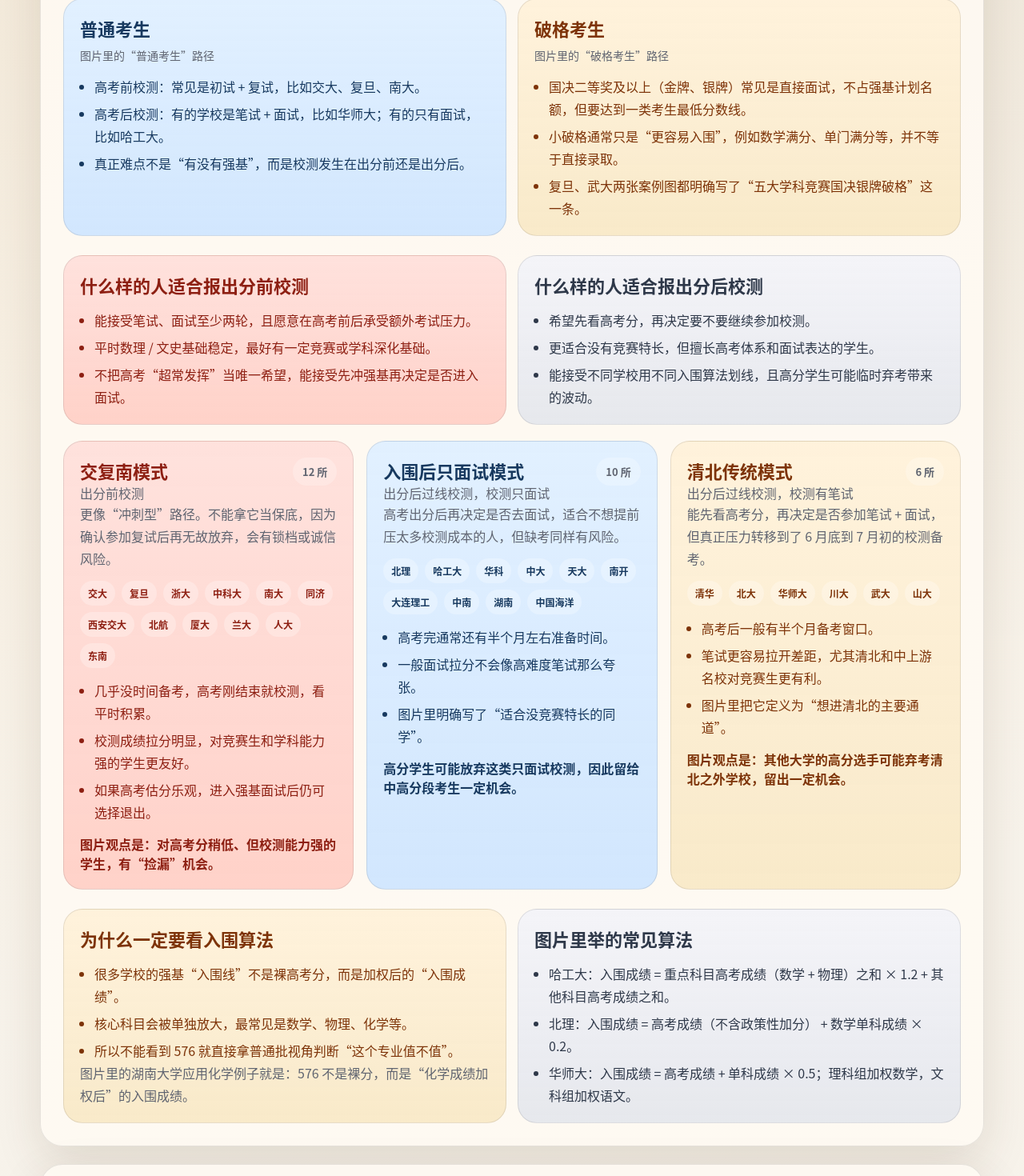
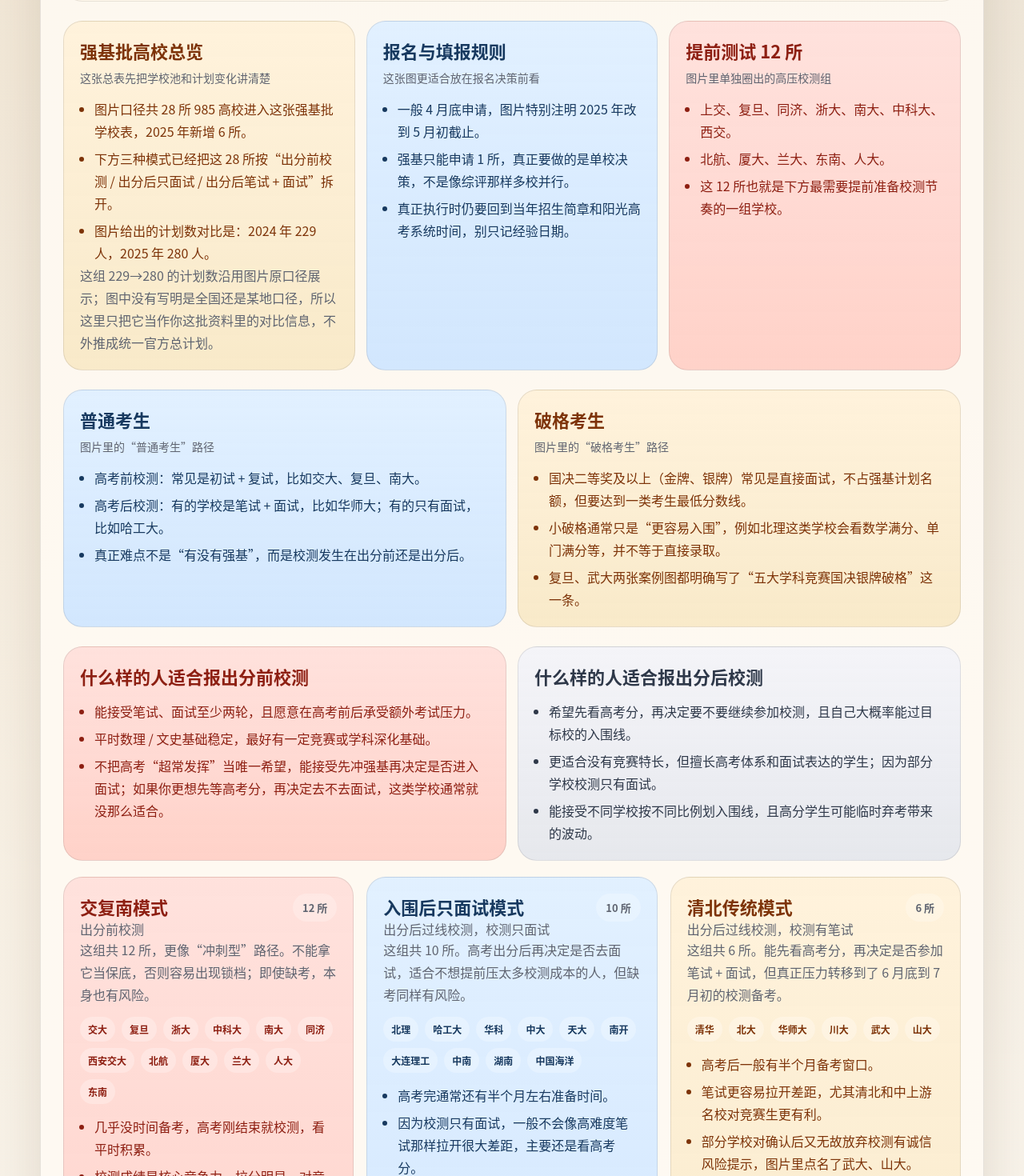
Before and after one commit to t86/zhaosheng, a Next.js app: page /selection in a window 1280 px wide. Shown: the part 2040-3510 px from the top of the page at 80% size. Built offline with nearby package versions, Linux system fonts and the light colour scheme.

Commit message:
feat: expand selection guide content

```diff
--- a/app/page.tsx
+++ b/app/page.tsx
@@ -95,7 +95,7 @@
             <strong>强基与综评板块</strong>
           </div>
           <p>
-            现在已经包含强基三种模式、复旦 / 武大 / 东南案例、上海 11 所综评高校、交大综评流程与 2025 入围线。
+            现在已经包含 28 所强基高校总览、强基三种模式、复旦 / 武大 / 东南案例、上海 11 所综评高校、交大综评流程与 2025 入围线。
           </p>
           <div className={styles.selectionPreview}>
             <span>强基模式</span>
--- a/app/selection/page.tsx
+++ b/app/selection/page.tsx
@@ -193,15 +193,21 @@
         <div className={styles.sectionHeader}>
           <div>
             <span className={styles.sectionKicker}>强基板块</span>
-            <h2>先看规则，再看模式</h2>
+            <h2>先看总览，再看规则和模式</h2>
             <p>
-              强基批真正要分清的不是“要不要报”，而是 `出分前校测 / 出分后只面试 / 出分后笔试 + 面试`
-              三种模式，以及入围算法究竟是不是裸高考分。
+              这组图片先补齐了 `28 所学校总览 / 报名时间 / 只能报 1 所 / 提前测试 12 所` 这层底图；
+              再往下才是 `出分前校测 / 出分后只面试 / 出分后笔试 + 面试` 三种模式，以及入围算法究竟是不是裸高考分。
             </p>
           </div>
         </div>
 
         <div className={styles.disclaimerCard}>{qiangji.disclaimer}</div>
+
+        <div className={styles.panelGridThree}>
+          {qiangji.overviewPanels.map((panel) => (
+            <BulletCard key={panel.title} panel={panel} />
+          ))}
+        </div>
 
         <div className={styles.panelGridTwo}>
           {qiangji.comparePanels.map((panel) => (
--- a/data/selection-guides.ts
+++ b/data/selection-guides.ts
@@ -172,6 +172,40 @@
   qiangji: {
     disclaimer:
       "本区分两类信息：一类是图片里明确可见的时间线、公式、学校名单和分数线；另一类是图片里的经验判断，比如“适合谁”“机会”“风险”，这些属于图片观点。",
+    overviewPanels: [
+      {
+        title: "强基批高校总览",
+        subtitle: "这张总表先把学校池和计划变化讲清楚",
+        tone: "warm",
+        bullets: [
+          "图片口径共 28 所 985 高校进入这张强基批学校表，2025 年新增 6 所。",
+          "下方三种模式已经把这 28 所按“出分前校测 / 出分后只面试 / 出分后笔试 + 面试”拆开。",
+          "图片给出的计划数对比是：2024 年 229 人，2025 年 280 人。",
+        ],
+        note:
+          "这组 229→280 的计划数沿用图片原口径展示；图中没有写明是全国还是某地口径，所以这里只把它当作你这批资料里的对比信息，不外推成统一官方总计划。",
+      },
+      {
+        title: "报名与填报规则",
+        subtitle: "这张图更适合放在报名决策前看",
+        tone: "cool",
+        bullets: [
+          "一般 4 月底申请，图片特别注明 2025 年改到 5 月初截止。",
+          "强基只能申请 1 所，真正要做的是单校决策，不是像综评那样多校并行。",
+          "真正执行时仍要回到当年招生简章和阳光高考系统时间，别只记经验日期。",
+        ],
+      },
+      {
+        title: "提前测试 12 所",
+        subtitle: "图片里单独圈出的高压校测组",
+        tone: "alert",
+        bullets: [
+          "上交、复旦、同济、浙大、南大、中科大、西交。",
+          "北航、厦大、兰大、东南、人大。",
+          "这 12 所也就是下方最需要提前准备校测节奏的一组学校。",
+        ],
+      },
+    ] satisfies BulletPanel[],
     comparePanels: [
       {
         title: "普通考生",
@@ -189,7 +223,7 @@
         tone: "warm",
         bullets: [
           "国决二等奖及以上（金牌、银牌）常见是直接面试，不占强基计划名额，但要达到一类考生最低分数线。",
-          "小破格通常只是“更容易入围”，例如数学满分、单门满分等，并不等于直接录取。",
+          "小破格通常只是“更容易入围”，例如北理这类学校会看数学满分、单门满分等，并不等于直接录取。",
           "复旦、武大两张案例图都明确写了“五大学科竞赛国决银牌破格”这一条。",
         ],
       },
@@ -201,16 +235,16 @@
         bullets: [
           "能接受笔试、面试至少两轮，且愿意在高考前后承受额外考试压力。",
           "平时数理 / 文史基础稳定，最好有一定竞赛或学科深化基础。",
-          "不把高考“超常发挥”当唯一希望，能接受先冲强基再决定是否进入面试。",
+          "不把高考“超常发挥”当唯一希望，能接受先冲强基再决定是否进入面试；如果你更想先等高考分，再决定去不去面试，这类学校通常就没那么适合。",
         ],
       },
       {
         title: "什么样的人适合报出分后校测",
         tone: "soft",
         bullets: [
-          "希望先看高考分，再决定要不要继续参加校测。",
-          "更适合没有竞赛特长，但擅长高考体系和面试表达的学生。",
-          "能接受不同学校用不同入围算法划线，且高分学生可能临时弃考带来的波动。",
+          "希望先看高考分，再决定要不要继续参加校测，且自己大概率能过目标校的入围线。",
+          "更适合没有竞赛特长，但擅长高考体系和面试表达的学生；因为部分学校校测只有面试。",
+          "能接受不同学校按不同比例划入围线，且高分学生可能临时弃考带来的波动。",
         ],
       },
     ] satisfies BulletPanel[],
@@ -220,11 +254,12 @@
         timing: "出分前校测",
         tone: "alert",
         schools: ["交大", "复旦", "浙大", "中科大", "南大", "同济", "西安交大", "北航", "厦大", "兰大", "人大", "东南"],
-        strategy: "更像“冲刺型”路径。不能拿它当保底，因为确认参加复试后再无故放弃，会有锁档或诚信风险。",
+        strategy: "这组共 12 所，更像“冲刺型”路径。不能拿它当保底，否则容易出现锁档；即使缺考，本身也有风险。",
         features: [
           "几乎没时间备考，高考刚结束就校测，看平时积累。",
-          "校测成绩拉分明显，对竞赛生和学科能力强的学生更友好。",
+          "校测成绩是核心竞争力，拉分明显，对竞赛生和学科能力强的学生更友好。",
           "如果高考估分乐观，进入强基面试后仍可选择退出。",
+          "对于确认参加复试又无故放弃的考生，高校可能通报生源省份考试招生机构并如实记入诚信档案，图片里点名了复旦、东南、厦大、南大。",
         ],
         opportunity: "图片观点是：对高考分稍低、但校测能力强的学生，有“捡漏”机会。",
       },
@@ -233,23 +268,25 @@
         timing: "出分后过线校测，校测只面试",
         tone: "cool",
         schools: ["北理", "哈工大", "华科", "中大", "天大", "南开", "大连理工", "中南", "湖南", "中国海洋"],
-        strategy: "高考出分后再决定是否去面试，适合不想提前压太多校测成本的人，但缺考同样有风险。",
+        strategy: "这组共 10 所。高考出分后再决定是否去面试，适合不想提前压太多校测成本的人，但缺考同样有风险。",
         features: [
           "高考完通常还有半个月左右准备时间。",
-          "一般面试拉分不会像高难度笔试那么夸张。",
+          "因为校测只有面试，一般不会像高难度笔试那样拉开很大差距，主要还是看高考分。",
           "图片里明确写了“适合没竞赛特长的同学”。",
+          "对于确认参加学校考核又无故放弃的考生，高校可能通报生源省份考试招生机构并如实记入诚信档案，图片里点名了北理、天大、中大、南开、大连理工、哈工大、华科。",
         ],
-        opportunity: "高分学生可能放弃这类只面试校测，因此留给中高分段考生一定机会。",
+        opportunity: "图片观点是：高分选手很可能因为这类校测只面试、拉分有限而弃考，因此留给中高分段考生一定机会。",
       },
       {
         title: "清北传统模式",
         timing: "出分后过线校测，校测有笔试",
         tone: "warm",
         schools: ["清华", "北大", "华师大", "川大", "武大", "山大"],
-        strategy: "能先看高考分，再决定是否参加笔试 + 面试，但真正压力转移到了 6 月底到 7 月初的校测备考。",
+        strategy: "这组共 6 所。能先看高考分，再决定是否参加笔试 + 面试，但真正压力转移到了 6 月底到 7 月初的校测备考。",
         features: [
           "高考后一般有半个月备考窗口。",
           "笔试更容易拉开差距，尤其清北和中上游名校对竞赛生更有利。",
+          "部分学校对确认后又无故放弃校测有诚信风险提示，图片里点名了武大、山大。",
           "图片里把它定义为“想进清北的主要通道”。",
         ],
         opportunity: "图片观点是：其他大学的高分选手可能弃考清北之外学校，留出一定机会。",
@@ -262,18 +299,18 @@
         bullets: [
           "很多学校的强基“入围线”不是裸高考分，而是加权后的“入围成绩”。",
           "核心科目会被单独放大，最常见是数学、物理、化学等。",
-          "所以不能看到 576 就直接拿普通批视角判断“这个专业值不值”。",
+          "所以不能看到 576 就直接拿普通批视角判断“这个专业值不值”；图片里的湖南大学应用化学例子就是，576 对应的是化学加权后的入围成绩，不是裸高考分。",
         ],
         note:
-          "图片里的湖南大学应用化学例子就是：576 不是裸分，而是“化学成绩加权后”的入围成绩。",
+          "图片把反推逻辑写得很直白：湖南大学应用化学的入围成绩 = 化学科目高考成绩 × 2 + 其他科目高考成绩之和，也就是“高考总分 + 化学单科分”。按这个口径，若化学是 61 分，576 对应的裸高考分其实只相当于 515。图里还补了一条小破格示例：化学单科满分且过一本线、入围成绩进入强基分省计划数 6 倍范围内时，可以破格入围。",
       },
       {
         title: "图片里举的常见算法",
         tone: "soft",
         bullets: [
-          "哈工大：入围成绩 = 重点科目高考成绩（数学 + 物理）之和 × 1.2 + 其他科目高考成绩之和。",
-          "北理：入围成绩 = 高考成绩（不含政策性加分） + 数学单科成绩 × 0.2。",
-          "华师大：入围成绩 = 高考成绩 + 单科成绩 × 0.5；理科组加权数学，文科组加权语文。",
+          "第一类是把核心科目直接乘系数放大。哈工大就是：入围成绩 = 重点科目高考成绩（数学 + 物理）之和 × 1.2 + 其他科目高考成绩之和。",
+          "第二类是在高考总分基础上，额外附加核心科目按比例折算分。北理就是：入围成绩 = 高考成绩（不含政策性加分） + 数学单科成绩 × 0.2。",
+          "华师大也属于第二类：入围成绩 = 高考成绩 + 单科成绩 × 0.5；理科组加权数学，文科组加权语文。",
         ],
       },
     ] satisfies BulletPanel[],
@@ -282,27 +319,48 @@
         title: "怎么看强基批是工科还是理科",
         tone: "cool",
         bullets: [
-          "先看培养方案和培养学院，而不是只看专业名称。",
+          "先看培养方案和培养学院，而不是只看专业名称；有些学校会直接写在简章里，有些要去校园内部网或后续培养文件里才能看清。",
           "图片给的例子是北航“应用物理学”，内部实际对应应用物理、空间科学、电子科学三套培养方案。",
+          "这三套方案对应的培养学院也不同：应用物理由物理学院培养，空间科学走空间与地球科学学院，电子科学走集成电路科学与工程学院。",
+          "所以同一个强基专业名下面，既可能偏基础理科，也可能明显连到工科平台；图片里还特别提到，最后录取最高分居然是应用物理学（空间科学）。",
           "图片观点是：2025 年较火的强基培养方向包括数学（人工智能）、物理（集成电路）等。",
+        ],
+      },
+      {
+        title: "2025 工科化方向怎么分布",
+        tone: "warm",
+        bullets: [
+          "这张 2025 大表最明显的趋势是两类：数学 / 信息方向大量往人工智能、智能科学走，物理方向大量往电子科学、集成电路走。",
+          "更直接的工程平台也在增加，图里能明确看到工程力学、船舶与海洋工程、智能无人系统、智能装备与系统、高分子材料、生物医学工程等方向。",
+          "很多学校这类工科化方向的计划数其实不大，常见是 1 到 3 人或共享计划，更像小口径拔尖培养，不是大规模扩招。",
+        ],
+      },
+      {
+        title: "文科生读强基的一条路",
+        tone: "soft",
+        bullets: [
+          "图片给的核心判断是：文科生可以把强基理解成一条“继续读研 + 走选调生路线”的路径，因为强基院校本身都是 985。",
+          "图片观点认为，选调生本来就更看学校出身，而强基能在文科保研率偏低的情况下，提供继续深造的稳定通道。",
+          "这张图还特别强调：部分选调生岗位对研究生报考条件相对宽松，甚至非中共党员的研究生也可以报考，因此对文科生的长期路径有吸引力。",
         ],
       },
       {
         title: "本科读强基的出路",
         tone: "alert",
         bullets: [
-          "转段通常保研率很高，但图片强调“强基转段一般更偏本校”。",
-          "可以本专业直博 / 硕博连读，也可以放弃保研后自己考研、留学或就业。",
-          "本科期间可以退出强基计划回普通班，但一般不能转专业，且会失去对应保研资格。",
+          "转段通常保研率很高，但图片强调“强基转段一般更偏本校”；保研本身可以跨学校、跨专业，但强基这条转段路多数还是以本校为主。",
+          "转段后的常见去向包括本专业直博 / 硕博连读，也可以跨专业保研到热门工科或其他方向，图里还举了同济转段时转工科概率大的例子。",
+          "如果不走转段，也可以放弃保研后自己考研、申请留学读研、本科毕业直接就业，或者去考公考编、走选调生路线。",
+          "本科期间可以退出强基计划回普通班，但强基入学后一般不能转专业，且会失去对应保研资格。",
         ],
       },
       {
         title: "强基锁档能不能破",
         tone: "soft",
         bullets: [
-          "图片给的本科阶段“破锁档”路线是港校 / 港新大学：与强基几乎同期录取、且不完全和考试院联网。",
-          "入学后如果不想读强基班，可以退出强基计划回普通班。",
-          "研究生阶段仍可以通过转段、考研、留学等方式转去更适合的方向。",
+          "图片给的本科阶段“破锁档”路线是港校 / 港新大学。港校通常在 7/5 前后与强基几乎同期录取，选择港校一般不会被强基锁档；港新院校则更像完全不和考试院联网。",
+          "入学后如果不想继续读强基班，可以退出强基计划回普通班，但不是借此转专业。",
+          "如果本科阶段不调整，研究生阶段仍可以通过转段、考研、留学等方式转去更适合的方向。",
         ],
       },
     ] satisfies BulletPanel[],
@@ -311,7 +369,7 @@
         school: "北大 / 北航 / 北理",
         examples: [
           "北大图片里能明确看到：信息与计算科学、环境化学、材力方向、生态学、生物医学工程等。",
-          "北航图片里能明确看到：信息与计算科学、应用物理（电子科学 / 集成电路）等。",
+          "北航图片里能明确看到：信息与计算科学（人工智能）、应用物理（电子科学 / 集成电路）等。",
           "北理图片里能明确看到：智能无人系统技术（机电 / 车辆）、高分子材料与工程等。",
         ],
       },
@@ -325,13 +383,22 @@
         ],
       },
       {
+        school: "人大 / 天大 / 武大 / 中科大",
+        examples: [
+          "人大：数据计算及应用（智能科学），图里直接挂到高瓴人工智能学院。",
+          "天大：数学与应用数学（智能科学）。",
+          "武大：数学与应用数学（智能科学），图里直接挂到人工智能学院。",
+          "中科大：物理学（电子科学），图里明确挂到集成电路学院。",
+        ],
+      },
+      {
         school: "浙大 / 南大 / 东南 / 西交 / 哈工大",
         examples: [
           "浙大：工程力学。",
           "南大：数学与应用数学（智能科学）。",
-          "东南：数学类（智能科学）、物理类（集成电路）。",
-          "西交：数学类（智能科学）、智能装备与系统。",
-          "哈工大大表信息量很大，图片能看出其工科强基条目明显更多。",
+          "东南：数学类（智能科学）、物理类（集成电路），分别连到人工智能学院和集成电路学院。",
+          "西交：数学类（智能科学）。",
+          "哈工大：智能装备与系统、航天材料、高分子材料，以及数学 + 自动化 / 电子信息 / 人工智能等交叉方向；大表能看出其工科强基条目明显更多。",
         ],
       },
     ] satisfies SchoolExampleGroup[],
@@ -342,17 +409,18 @@
         bullets: [
           "理科类：图片观点是校测达到竞赛难度的主要是清华、北大、复旦、中科大（尤其物理）、浙大（尤其数学）。",
           "同时，图片也强调“绝大部分笔试只到预赛难度”，不要把所有学校都想成清北级别。",
-          "对非竞赛生更友好的学校，图片点名了上交、南大、人大，认为它们更重学科思维，不只考竞赛知识。",
-          "文科类：图片里给出的难度顺序是“人大 > 复旦 / 南大 > 浙大”，考察范围包括国学常识、文言文、历史、哲学、经文史化等。",
+          "对非竞赛生更友好的学校，图片点名了上交、南大、人大：题目难度虽然仍高于高考，但更重学科思维，不以竞赛知识作为核心区分点。",
+          "文科类：图片里给出的难度顺序是“人大 > 复旦 / 南大 > 浙大”，考察范围包括国学常识 / 文言文、历史、哲学、经济文化等。",
         ],
       },
       {
         title: "面试建议",
         tone: "cool",
         bullets: [
-          "熟悉自己提交过的材料，尤其是报名系统里的兴趣、特长、获奖、社会实践和阅读经历。",
-          "强化对大学和专业的认同，准备“为什么报这个专业、未来想做什么”这类衍生问题。",
-          "训练学科思维与生活连接，比如生活里的物理 / 化学、前沿科技与交叉学科。",
+          "熟悉自己提交过的材料，尤其是报名系统里的兴趣、特长、潜力、获奖、社会实践、阅读经历，连家庭背景这类常见延伸话题也要提前想过。",
+          "强化对大学和专业的认同，除了“为什么报这个专业、未来想做什么”，还要准备大学历史与文化、专业认知与人生规划这类问题。",
+          "训练学科思维与生活连接，比如生活里的物理 / 化学、前沿科技与交叉学科，不要把面试准备成纯背稿。",
+          "再往上一层，要练思辨能力与人文素养，比如社会现象剖析、社会责任感这类开放题，回答不能只有结论，要有判断过程。",
         ],
       },
     ] satisfies BulletPanel[],
@@ -372,10 +440,11 @@
         ],
         infoPanels: [
           {
-            title: "图片里明确写出的专业与选科",
+            title: "图片里明确写出的专业与科类要求",
             items: [
-              "文史类：古文字学、历史学、哲学类；高考改革省份选考不限。",
-              "理工类：数学与应用数学、信息与计算科学、物理学类、化学类、生物科学类、基础医学；高考改革省份要求物理 + 化学。",
+              "文史类专业：中国语言文学类（古文字学）、历史学、哲学类。",
+              "理工类专业：数学与应用数学、信息与计算科学、物理学类、化学类、生物科学类、基础医学。",
+              "非高考改革省份按文史 / 理工招生；高考改革省份中，文史类选考不限，理工类要求物理 + 化学。",
             ],
           },
           {
@@ -394,6 +463,7 @@
         notes: [
           "图片原话：五大学科竞赛国决银牌破格，初试和复试笔试都不用参加。",
           "体育测试被图片标注为“综合成绩同分排序的依据”。",
+          "图片脚注补充：分省招生计划数以复旦强基计划报名平台公布为准。",
         ],
       },
       {
@@ -447,13 +517,14 @@
             items: [
               "文科类：哲学，选考不限。",
               "理科类：数学类、物理学类、化学；选考要求均为物理 + 化学。",
-              "图片里还列了辨色力要求：物理学类为 II，化学为 I / II。",
+              "图片里还列了辨色力要求：数学类无要求，物理学类为 II，化学为 I / II。",
             ],
           },
         ],
         formula: "综合成绩 ≈ 高考成绩 ÷ 高考满分 × 850 + 校测成绩；校测满分 150，其中初试 100、复试 50。",
         notes: [
           "东南这张图体现的是“报名 - 确认 - 初试 - 再确认 - 复试”的双确认流程，时间管理比很多学校更琐碎。",
+          "图片底部补充：对第二类考生，校测成绩即复试成绩，按满分 150 分计。",
         ],
       },
     ] satisfies GuideTimelineCase[],
@@ -470,8 +541,9 @@
           "上海交大、复旦大学、浙江大学（海宁校区）、同济大学。",
           "华东师大、华东理工、东华大学、上海财经。",
           "上外、上大、上中医。",
+          "前面的综评申请本身就是后面填报综评志愿的资格门槛，图片原话就是“只有前面申请了，后面报志愿才可以报名”。",
         ],
-        note: "图片备注：11 所上海高校（除浙大外），2025 年计划数 2242 人。一般 5 月底申请，能申请的都申请。",
+        note: "图片备注：11 所上海高校（除浙大外），2025 年计划数 2242 人。一般 5 月底申请，6 月 3 日左右公布初审合格名单；整体常见节奏是按 1:1.5 入围，校测时间在 7 月 7 日左右，所以能申请的尽量都先申请。",
       },
       {
         title: "什么样的人适合报综评批",
@@ -556,7 +628,7 @@
       tone: "alert",
       steps: [
         { date: "5/12-5/30", title: "综评报名", note: "通过阳光高考网提交，申请表需签字盖章后扫描上传。" },
-        { date: "6/3", title: "初审结果" },
+        { date: "6/3", title: "初审结果", note: "图片里写的是“通过 / 不通过”两种结果。" },
         { date: "6/23", title: "高考出分" },
         { date: "7/1-2", title: "志愿填报" },
         { date: "7/3", title: "入围线", note: "按 1:1.5 入围。" },
@@ -576,6 +648,7 @@
         {
           title: "图片里的报名提醒",
           items: [
+            "按要求填写并提交相关信息后，需要打印申请表，并按要求签字、加盖所在中学公章后，再扫描或拍照上传。",
             "无须邮寄纸质材料，但要确保上传材料清晰可读。",
             "上传申请表必须是最终提交版原件。",
             "论文和专利不得作为申报材料，初中及以前材料不必提供。",
@@ -585,7 +658,7 @@
       formula: "交大案例里最关键的不是“面试占 15%”这句，而是图片明确提醒：面试分差往往很大，足以抵消数分高考差距。",
       notes: [
         "2025 入围线：01 物化组（理工）594，02 不限组（文科）590，01 物化组（交医）590。",
-        "交大图里特别强调：部分学院或项目“不报不录”，不能拿普通批思路外推。",
+        "交大图里特别强调：部分学院或项目“不报不录”，不能拿普通批思路外推；图片点名了浦江国际学院所属专业、巴黎卓越工程师学院所属专业、临床医学五年制（英语班）。",
       ],
     } satisfies GuideTimelineCase,
     programGroups: [
```
